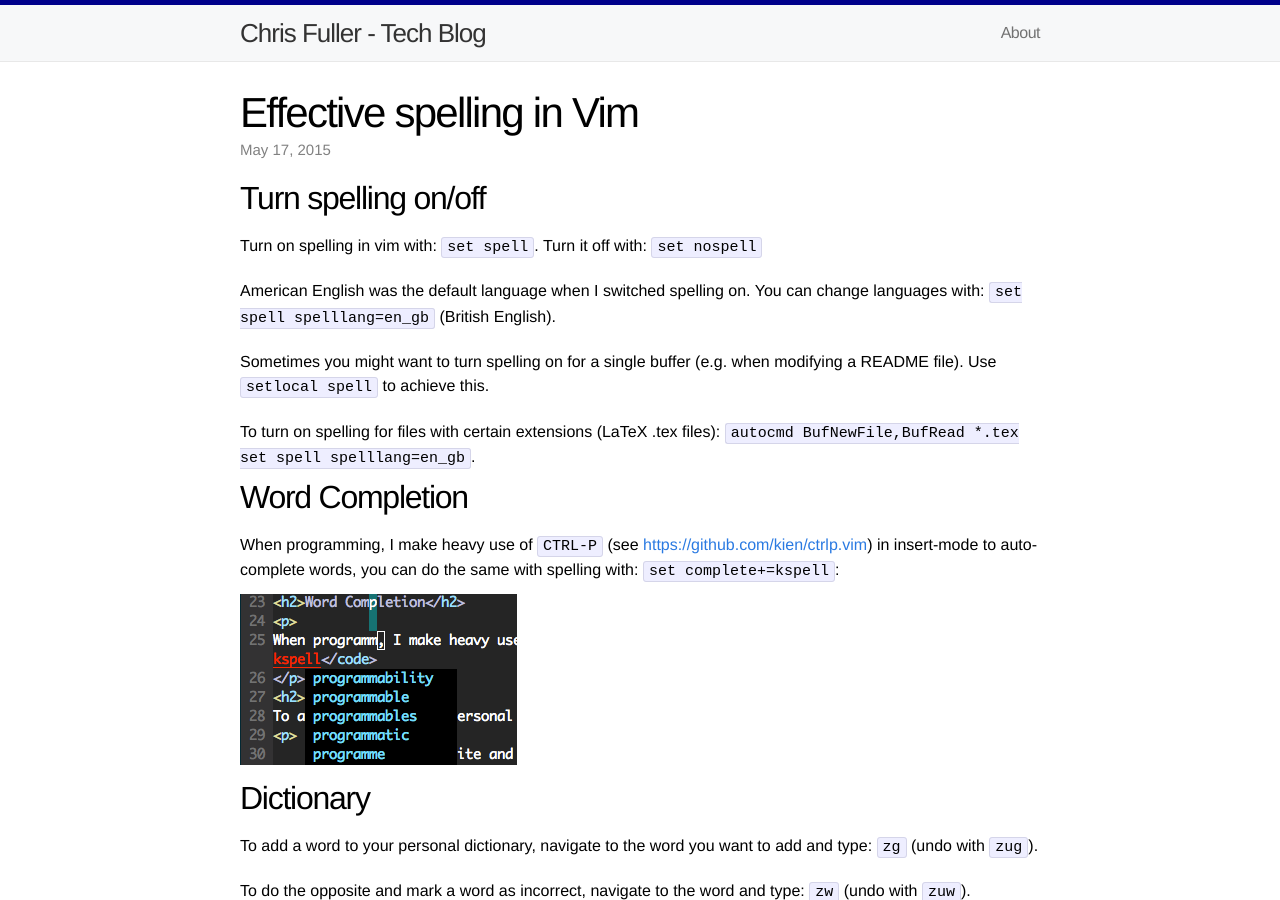
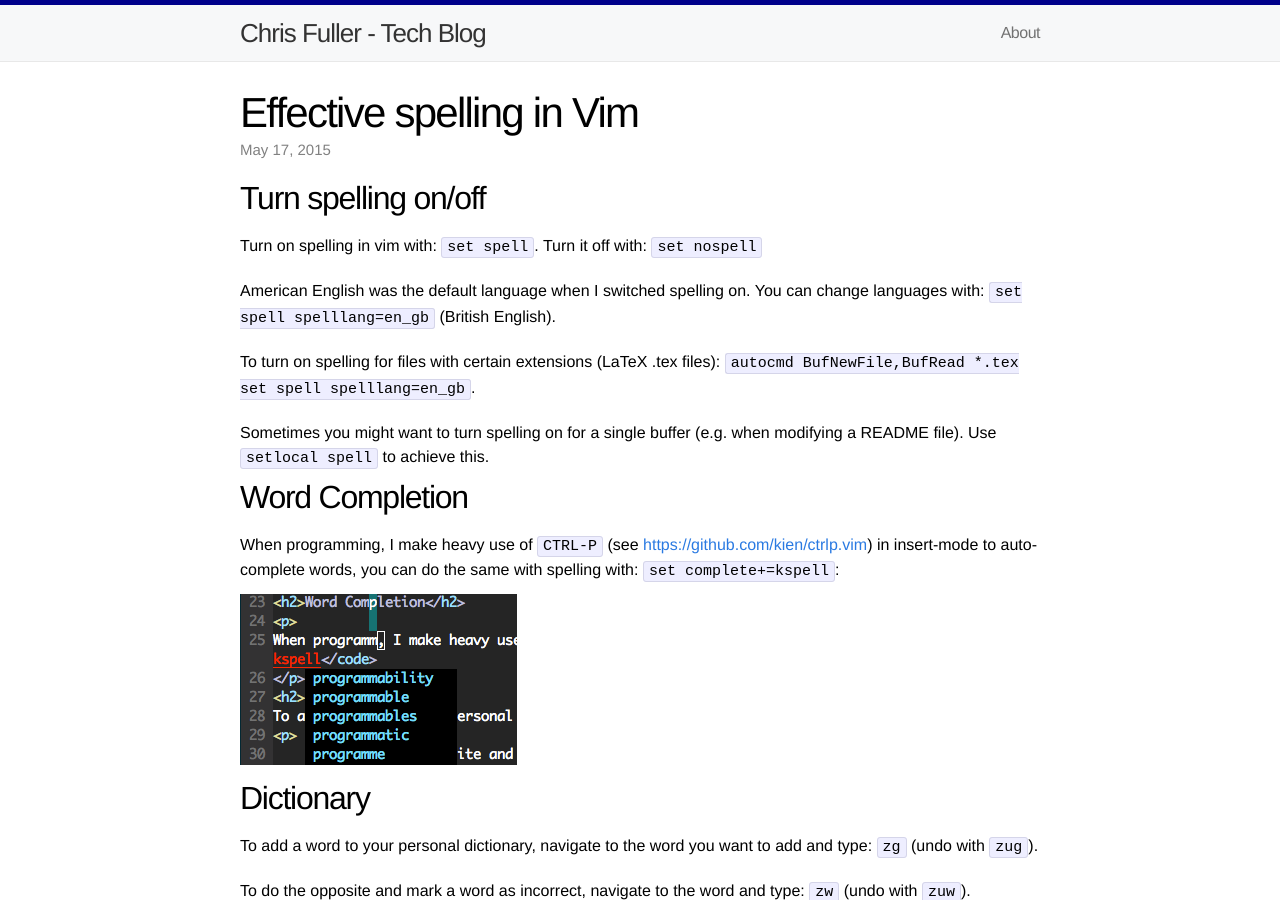
Before and after one commit to cjwfuller/cjwfuller.github.io, a Jekyll site: the page built from _posts/2015-5-17-effective-spelling-in-vim.html, in a window 1280 px wide and 900 px high. Built offline with Jekyll 4.4.1, drawn with Linux system fonts in a browser that asks for light colours; nearby versions of some CDN libraries; comment, search, counter and statistics services are not loaded.

```diff
--- a/_posts/2015-5-17-effective-spelling-in-vim.html
+++ b/_posts/2015-5-17-effective-spelling-in-vim.html
@@ -18,10 +18,10 @@ Turn on spelling in vim with: <code>set spell</code>.  Turn it off with: <code>s
 	American English was the default language when I switched spelling on.  You can change languages with: <code>set spell spelllang=en_gb</code> (British English).
 </p>
 <p>
-	Sometimes you might want to turn spelling on for a single buffer (e.g. when modifying a README file).  Use <code>setlocal spell</code> to achieve this.
+	To turn on spelling for files with certain extensions (LaTeX .tex files): <code>autocmd BufNewFile,BufRead *.tex set spell spelllang=en_gb</code>.
 </p>
 <p>
-	To turn on spelling for files with certain extensions (LaTeX .tex files): <code>autocmd BufNewFile,BufRead *.tex set spell spelllang=en_gb</code>.
+	Sometimes you might want to turn spelling on for a single buffer (e.g. when modifying a README file).  Use <code>setlocal spell</code> to achieve this.
 </p>
 <h2>Word Completion</h2>
 <p>
```
